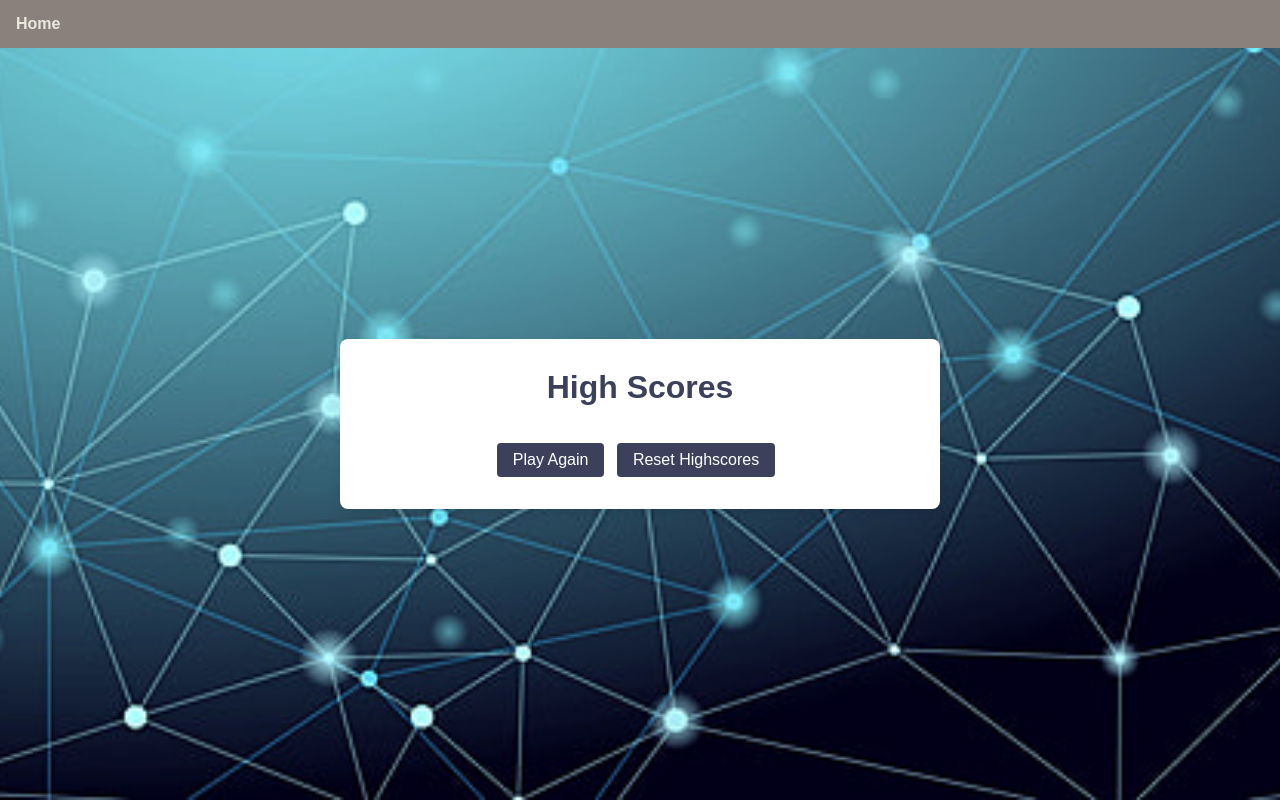
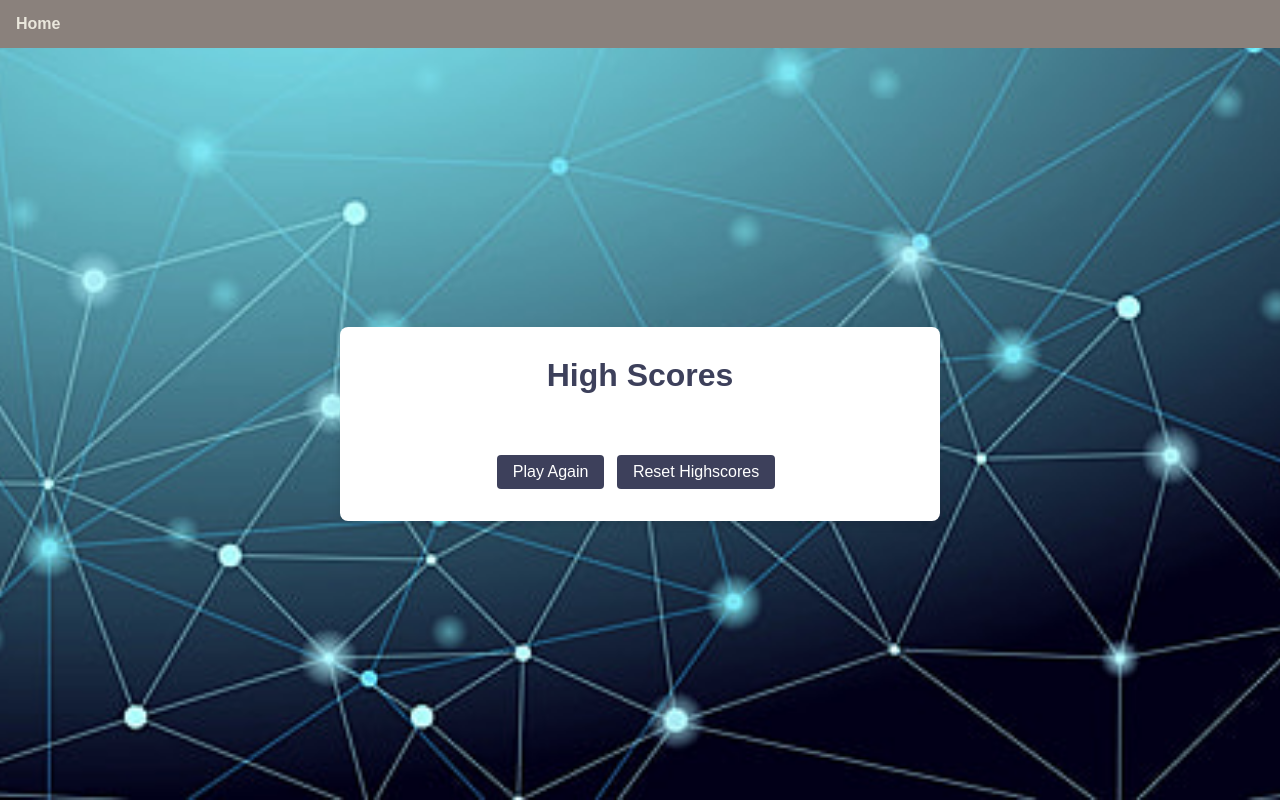
Before and after one commit to Yukitoshi12345/Coding-Quiz-Game, a plain HTML site: page highscores.html in a window 1280 px wide. Drawn offline with Linux system fonts and the light colour scheme.

```diff
--- a/assets/css/style.css
+++ b/assets/css/style.css
@@ -119,6 +119,21 @@ button:hover {
   font-weight: bold;
 }
 
+/* Add spacing above the buttons */
+.quiz-box > a,
+.quiz-box > button {
+  margin-top: 20px; /* Adjust the value as needed */
+}
+
+/* If you want the buttons to be centered below the list */
+.quiz-box {
+  text-align: center; /* This will center the buttons */
+}
+
+ol#highscores-list {
+  padding-bottom: 20px; /* This adds space below the high score list */
+}
+
 /* Responsive */
 @media (max-width: 768px) {
   nav ul {
```
Also changed, not shown: assets/js/script.js (+4 -3 lines).
